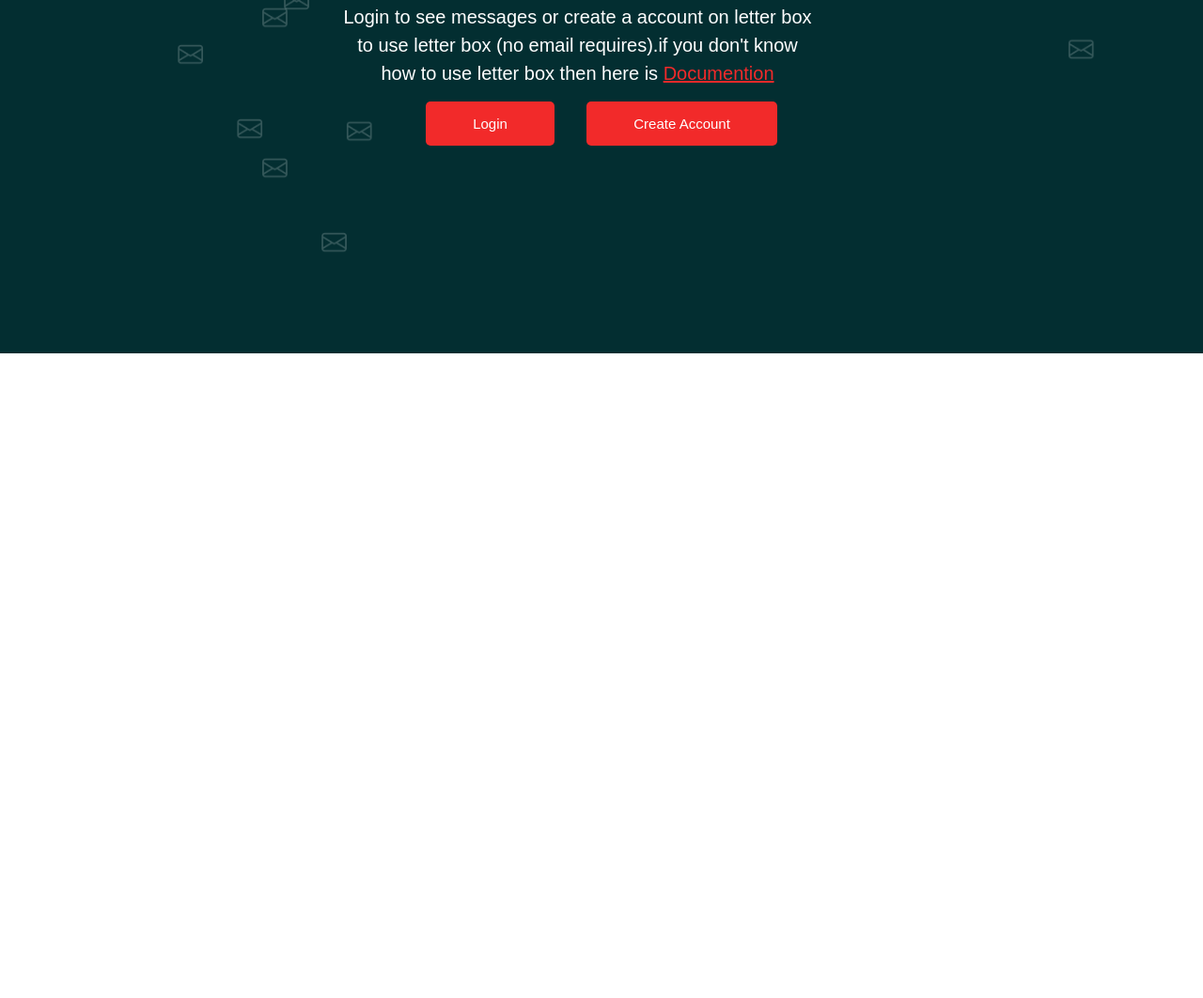
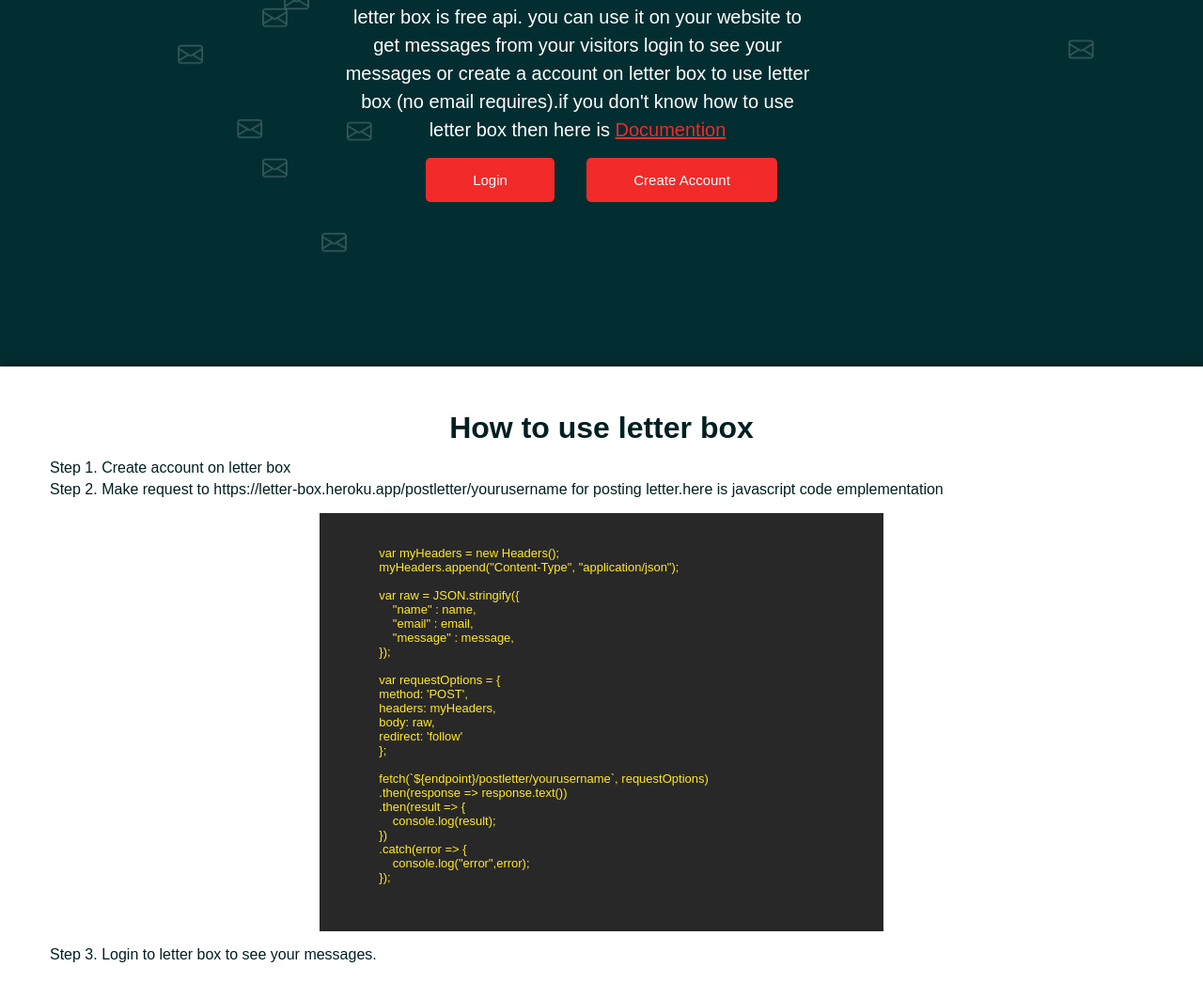
Before and after one commit to Gopi-Kumar/letter-box, a website: page public/index.html in a window 1280 px wide. Shown: the part 424-1486 px from the top of the page at 94% size. Before the commit the page ends 800 px from the top, so only its background shows below. Drawn offline with Linux system fonts and the light colour scheme.

Commit message:
documentation added

```diff
--- a/public/index.html
+++ b/public/index.html
@@ -14,8 +14,8 @@
         <div class="logo"><p>Letter Box</p></div>
         <div class="navbar">
             <nav>
-                <a href="#">Documention</a>
-                <a href="#">About</a>
+                <a href="#documentation">Documention</a>
+                <!-- <a href="#about">About</a> -->
                 <a href="#" id="messageButton">Message Us</a>
             </nav>
         </div>
@@ -27,7 +27,8 @@
         <div class="welcome_para">
             <h1>Welcome to LETTER BOX</h1>
             <p>
-                Login to see messages or create a
+                letter box is free api. you can use it on your website to get messages from your visitors
+                login to see your messages or create a
                 account on letter box to use letter box
                 (no email requires).if you don't know how
                 to use letter box then here is <a href="#">Documention</a>
@@ -42,7 +43,7 @@
     <!-- <div class="overlay"></div> -->
     <div class="create_account_form" style="display: none;">
         <div class="close_form">
-            <button onclick="closeRegistrationForm()"><p>x </p></button>
+            <button onclick="closeRegistrationForm()"><p>x</p></button>
         </div>
         <div class="name">
             <div class="name">
@@ -96,6 +97,47 @@
         </div>
         <button onclick="sendMessage()">Send Message</button>
     </div>
+
+    <div id="documentation">
+        <h1>How to use letter box</h1>
+        <p>Step 1. Create account on letter box</p>
+        <p>Step 2. Make request to  <span>https://letter-box.heroku.app/postletter/yourusername</span> for posting letter.here is javascript code emplementation</p>
+        <pre>
+
+            var myHeaders = new Headers();
+            myHeaders.append("Content-Type", "application/json");
+
+            var raw = JSON.stringify({
+                "name" : name,
+                "email" : email,
+                "message" : message,
+            });
+
+            var requestOptions = {
+            method: 'POST',
+            headers: myHeaders,
+            body: raw,
+            redirect: 'follow'
+            };
+
+            fetch(`${endpoint}/postletter/yourusername`, requestOptions)
+            .then(response => response.text())
+            .then(result => {
+                console.log(result);
+            })
+            .catch(error => {
+                console.log("error",error);
+            });
+
+        </pre>
+        <p>Step 3. Login to letter box to see your messages.</p>
+
+    </div>
+    <!-- <div id="about">
+        <h1>About letter box</h1>
+        <p></p>
+    </div> -->
+
     <script src="./scripts/script.js"></script>
 
 </body>
--- a/public/scripts/script.js
+++ b/public/scripts/script.js
@@ -107,6 +107,7 @@ function sendMessage(){
         var raw = JSON.stringify({
             "name" : name,
             "email" : email,
+            "message" : message,
         });
 
         var requestOptions = {
--- a/public/styles/scss/index.scss
+++ b/public/styles/scss/index.scss
@@ -2,10 +2,12 @@
 @import url('https://fonts.googleapis.com/css2?family=Acme&family=Assistant:wght@200;300;400;500;600&display=swap');
 body{
     background-image : url("../../images/background.png");
-    background-size: cover;
+    background-size: contain;
     font-family:Assistant;
 
     .header{
+        position:sticky;
+        top:0;
         @include display_as_row_space_between();
         width:100%;
         background:$tc1dark;
@@ -21,7 +23,7 @@ body{
                 a{
                     text-decoration: none;
                     color:$white-text;
-                    padding:50px 20px;
+                    padding:19px 20px;
                     font-size: 15px;
                     font-weight: light;
                     &:hover{
@@ -133,4 +135,33 @@ body{
     .message_form{
         display: none;
     }
+    #documentation{
+        color:$tc1dark;
+        font-family: Assistant;
+        background:$white;
+        // width:700px;
+        margin: 0px auto;
+        margin-top: 10rem;
+        padding:2rem 3rem;
+        // border-radius: 10px;
+        box-shadow: 2px 2px 10px 1px $black;
+        pre{
+            width:600px;
+            background:rgb(41, 40, 40);
+            color:rgb(255, 233, 40);
+            margin:1rem auto;
+            // margin:1rem;
+            padding: 20px;
+            font-size:13px;
+            font-weight: 100;
+        }
+        h1{
+            text-align: center;
+            margin:15px;
+
+        }
+        p{
+            margin:5px;
+        }
+    }
 }
```
Also changed, not shown: public/styles/css/index.css, 1 other file.
